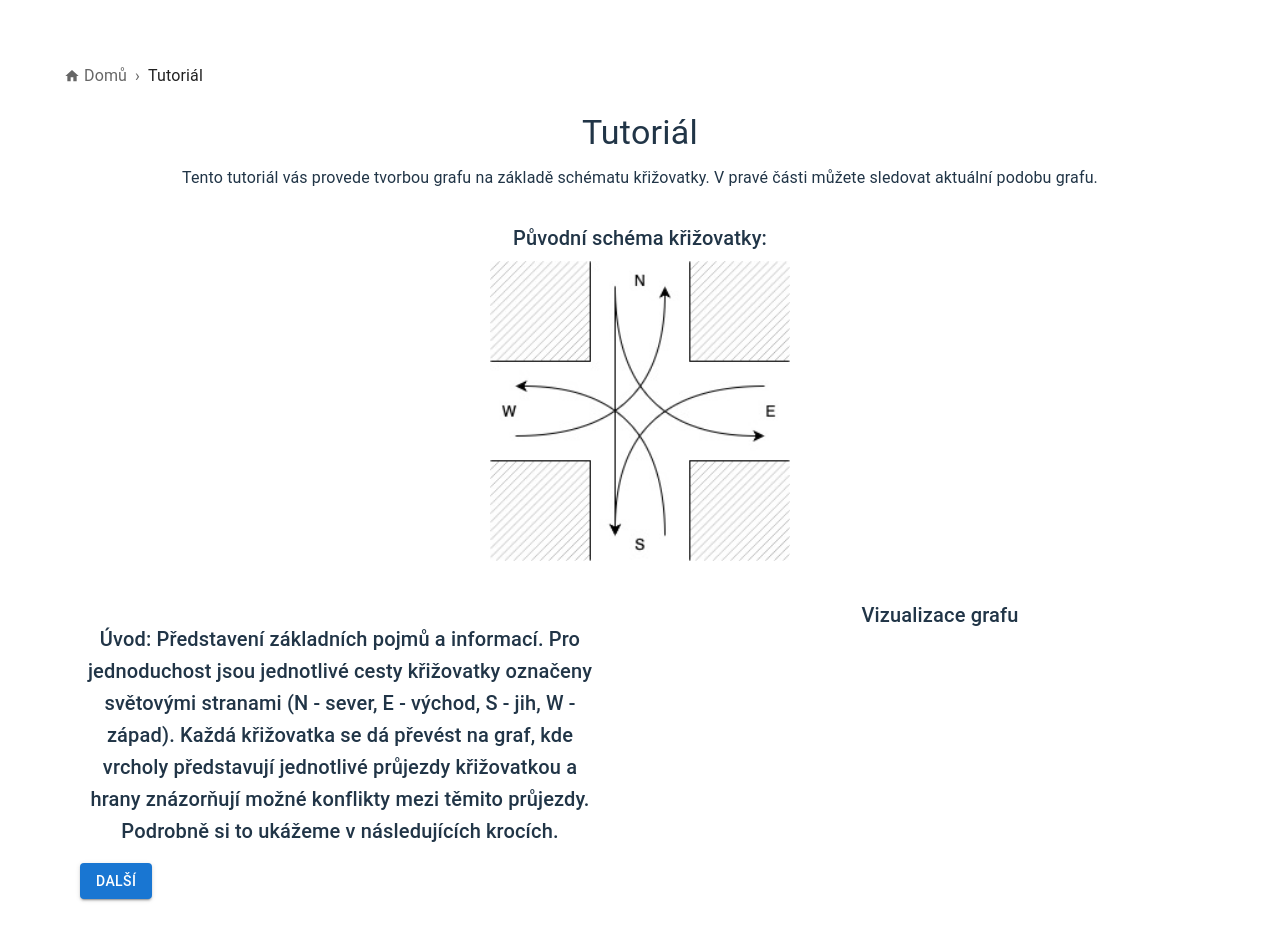
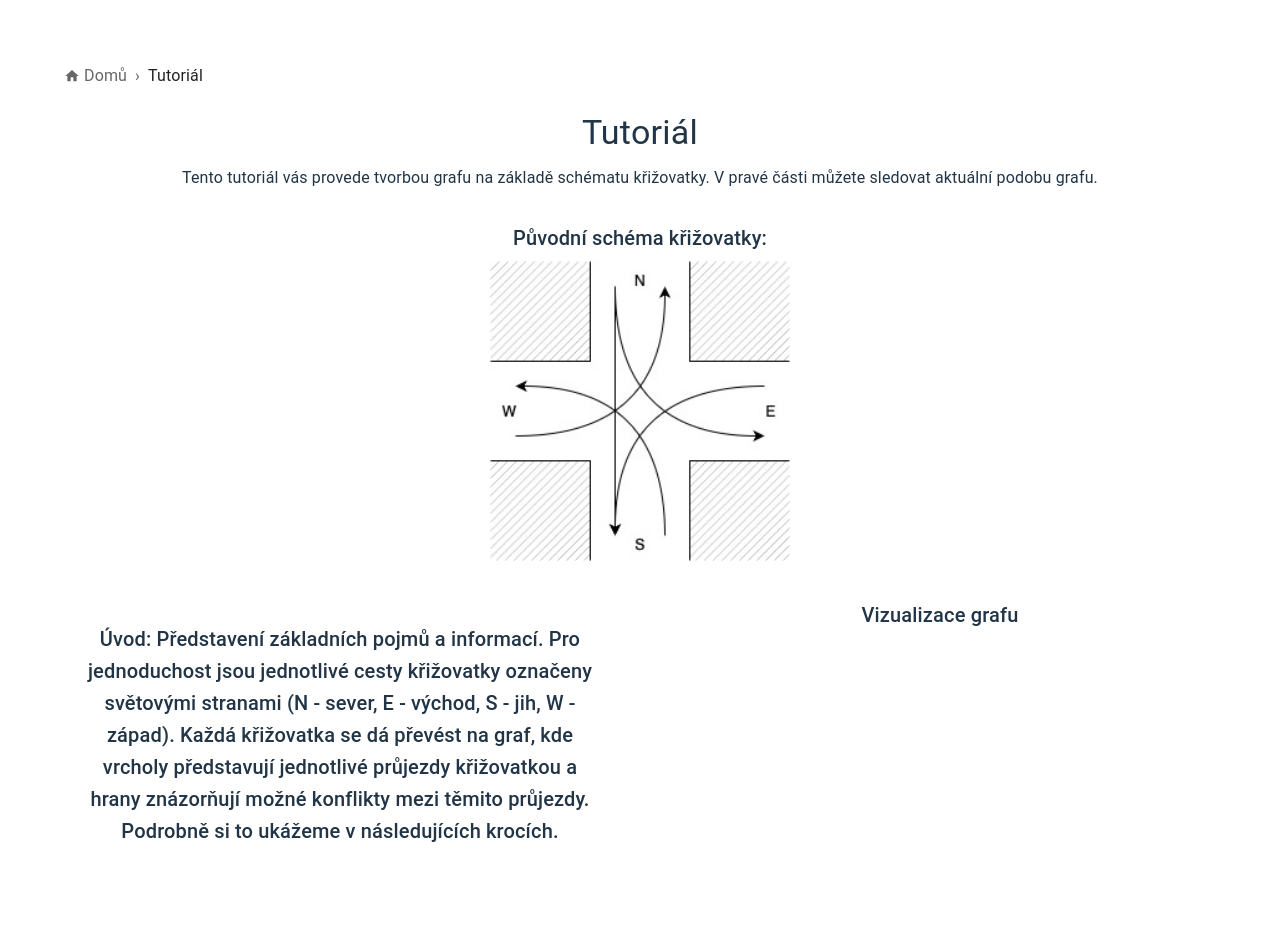
Before and after one commit to tbartak/BP-vyukova-aplikace, a React (Vite) app: page /tutorial in a window 1280 px wide. Shown: the top 952 px of the page. Built offline with nearby package versions, Linux system fonts and the light colour scheme.

Commit message:
feat: enhance Wizard component layout with improved styling and positioning for better user experience

```diff
--- a/src/components/GraphWizard/Wizard.tsx
+++ b/src/components/GraphWizard/Wizard.tsx
@@ -31,11 +31,26 @@
   }
 
   return (
-    <Box sx={{ p: 3 }}>
+    <Box sx={{
+      p: 3,
+      display: 'flex',
+      flexDirection: 'column',
+      height: '400px',
+      position: 'relative'
+     }}>
       <Typography variant="h6" gutterBottom>
         {steps[currentStep].description}
       </Typography>
-      <Box sx={{ mt: 2, display: 'flex', gap: 2 }}>
+      <Box sx={{
+        position: 'absolute',
+        bottom: 20,
+        left: 0,
+        right: 0,
+        display: 'flex',
+        justifyContent: 'center',
+        gap: 2,
+        p: 2
+      }}>
         {currentStep > 0 && (
           <Button variant="contained" onClick={goPrev}>
             Předchozí
```
